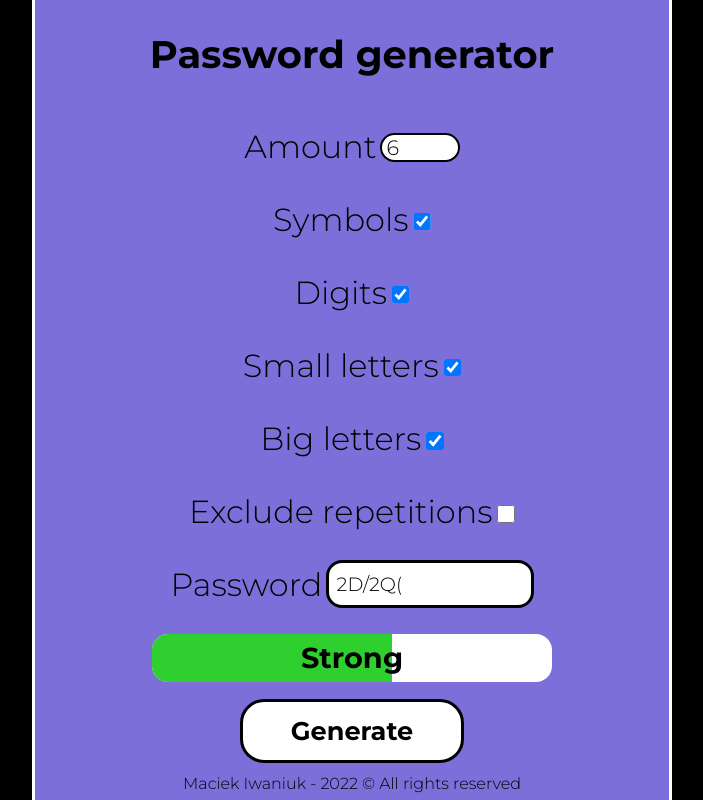
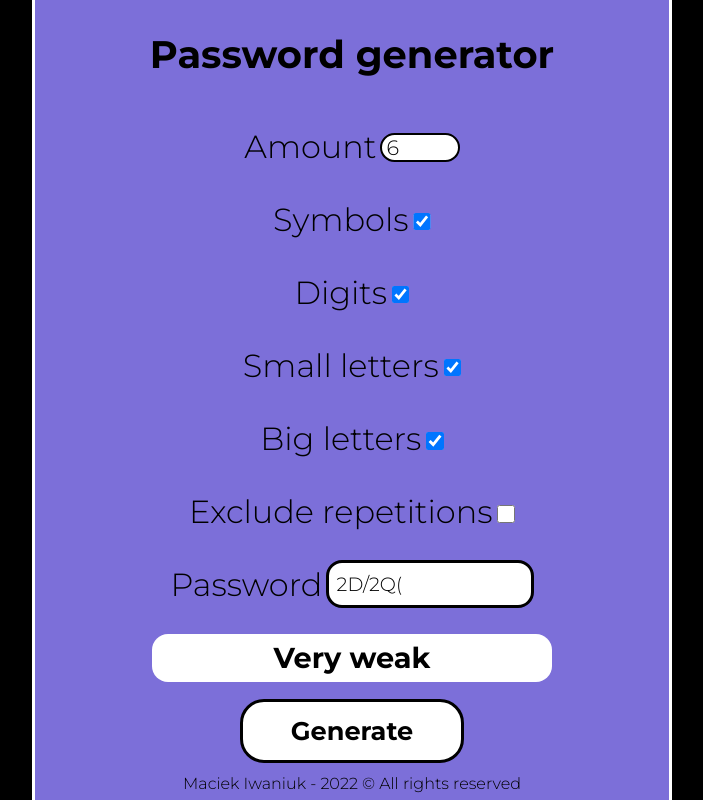
Before and after one commit to maciekiwaniuk/password-generator, a Vue app: page / in a window 1280 px wide. Shown: the whole page, without its empty margins (288-991 px from the left). Built offline with nearby package versions, Linux system fonts and the light colour scheme; what vue-sweetalert2 would draw is missing.

Commit message:
Update password strength meter bar

```diff
--- a/src/components/PasswordGeneratorStrengthMeter.vue
+++ b/src/components/PasswordGeneratorStrengthMeter.vue
@@ -20,15 +20,34 @@ export default {
             }
         }
     },
+    watch: {
+        generatedPassword(oldPassword, newPassword) {
+            this.$refs.bar.style.setProperty('--password-strength', this.passwordStrengthValue);
+        }
+    },
     methods: {
+        longerThan8Chars(string) { return string.length > 8; },
+        longerThan16Chars(string) { return string.length > 16 },
 
+        containsDigit(string) {  },
+        containsSymbol(string) {  },
+        containsSmallLetter(string) {  },
+        containsBigLetter(string) {  },
+
+        excludesRepetitions(string) {  },
     },
     computed: {
         /**
-         * Strength of generated password as value (0 - 100)
+         * Strength of generated password as value (0 - 100+)
          */
         passwordStrengthValue() {
-            return Math.floor(Math.random() * 100);
+            let strength = 0;
+
+            if (this.longerThan8Chars(this.generatedPassword)) strength += 10;
+            if (this.longerThan16Chars(this.generatedPassword)) strength += 10;
+
+            if (strength >= 100) return 100;
+            return strength;
         },
         /**
          * Strength of generated password as string
```
